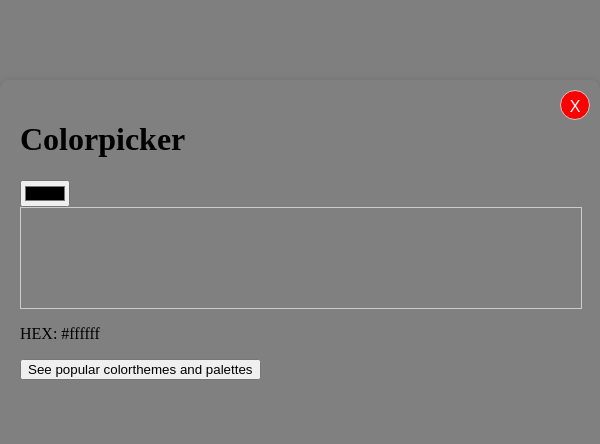
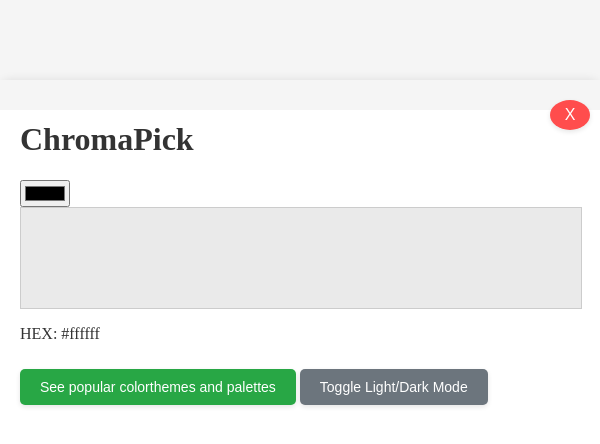
Before and after one commit to t3hije01/ChromaPick, an Electron app: page index.html in a window 600 px wide. Drawn offline with Linux system fonts and the light colour scheme.

Commit message:
ChromaPick v.1.0.3 (added light/dark mode toggle)

```diff
--- a/index.html
+++ b/index.html
@@ -10,11 +10,12 @@
     <div class="container">
         <div class="drag-area"></div>
         <button class="close-btn">X</button>
-        <h1>Colorpicker</h1>
+        <h1>ChromaPick</h1>
         <input type="color" id="colorPicker">
         <div class="color-box" id="colorBox"></div>
         <p>HEX: <span id="hexVal">#ffffff</span></p>
         <button id="loadPalettesBtn">See popular colorthemes and palettes</button>
+        <button id="darkModeToggle">Toggle Light/Dark Mode</button>
 
         <div id="palettes"></div>
     </div>
--- a/js/script.js
+++ b/js/script.js
@@ -61,3 +61,9 @@ box.addEventListener('click', () => {
         console.error('Failed to copy: ', err);
     })
 })
+
+const darkModeToggle = document.getElementById('darkModeToggle');
+
+darkModeToggle.addEventListener('click', () => {
+    document.body.classList.toggle('dark-mode');
+});
--- a/styles.css
+++ b/styles.css
@@ -1,11 +1,13 @@
+/* Light Theme (Default) */
 body {
-    background: rgba(0, 0, 0, 0.5);
+    background: #f5f5f5; /* Light background */
     display: flex;
     justify-content: center;
     align-items: center;
     height: 100vh;
     margin: 0;
     overflow: hidden;
+    color: #333; /* Dark text for light mode */
 }
 
 body > * {
@@ -19,7 +21,7 @@ body > * {
     width: 600px;
     height: 600px;
     margin: auto;
-    background: grey;
+    background: #ffffff; /* White container background */
     padding: 20px;
     border-radius: 10px;
     box-shadow: 0 0 10px rgba(0, 0, 0, 0.1);
@@ -40,6 +42,7 @@ body > * {
     margin-bottom: 10px;
     border: 1px solid #ccc;
     cursor: pointer;
+    background: #eaeaea; /* Light gray background for the color box */
 }
 
 .color-box::after {
@@ -48,8 +51,8 @@ body > * {
     bottom: -25px;
     left: 50%;
     transform: translateX(-50%);
-    background: black;
-    color: white;
+    background: #333; /* Dark tooltip background */
+    color: #fff; /* Light tooltip text */
     padding: 5px;
     border-radius: 5px;
     font-size: 12px;
@@ -73,6 +76,7 @@ body > * {
     height: 50px;
     border-radius: 5px;
     cursor: pointer;
+    border: 1px solid #ccc; /* Light border for swatches */
 }
 
 .drag-area {
@@ -83,20 +87,123 @@ body > * {
     height: 30px;
     -webkit-app-region: drag;
     cursor: move;
+    background: #f5f5f5; /* Light drag area background */
 }
+
 .close-btn {
     position: absolute;
     top: 10px;
     right: 10px;
-    background: red;
+    background: #ff4d4d; /* Light red close button */
     color: white;
-    border: 1px solid #ccc;
-    border-radius: 50%;
-    width: 30px;
-    height: 30px;
+    border: none;
+    border-radius: 50%; /* Make it a circle */
+    width: 30px; /* Ensure width and height are equal */
+    height: 30px; /* Ensure width and height are equal */
     cursor: pointer;
     font-size: 16px;
-    line-height: 30px;
-    text-align: center;
-    -webkit-app-region: no-drag;
+    display: flex; /* Use flexbox for centering */
+    justify-content: center; /* Center the "X" horizontally */
+    align-items: center; /* Center the "X" vertically */
+    box-shadow: 0 2px 5px rgba(0, 0, 0, 0.1);
+    transition: all 0.3s ease;
 }
+
+.close-btn:hover {
+    background: #cc0000; /* Darker red on hover */
+    box-shadow: 0 4px 10px rgba(0, 0, 0, 0.2);
+}
+
+.close-btn:active {
+    transform: scale(0.95); /* Slightly shrink on click */
+}
+
+/* General Button Styles */
+button {
+    font-family: Arial, sans-serif;
+    font-size: 14px;
+    padding: 10px 20px;
+    margin: 10px 0;
+    border: none;
+    border-radius: 5px;
+    cursor: pointer;
+    transition: all 0.3s ease;
+    box-shadow: 0 2px 5px rgba(0, 0, 0, 0.1);
+}
+
+/* Default Button Style */
+button {
+    background: #007bff; /* Blue background */
+    color: white; /* White text */
+}
+
+button:hover {
+    background: #0056b3; /* Darker blue on hover */
+    box-shadow: 0 4px 10px rgba(0, 0, 0, 0.2); /* Stronger shadow on hover */
+}
+
+button:active {
+    transform: scale(0.98); /* Slightly shrink on click */
+}
+
+/* Dark Mode Toggle Button */
+#darkModeToggle {
+    background: #6c757d; /* Gray background */
+    color: white;
+}
+
+#darkModeToggle:hover {
+    background: #5a6268; /* Darker gray on hover */
+}
+
+#darkModeToggle:active {
+    transform: scale(0.98);
+}
+
+/* Load Palettes Button */
+#loadPalettesBtn {
+    background: #28a745; /* Green background */
+    color: white;
+}
+
+#loadPalettesBtn:hover {
+    background: #218838; /* Darker green on hover */
+}
+
+#loadPalettesBtn:active {
+    transform: scale(0.98);
+}
+
+/* Dark Mode */
+body.dark-mode {
+    background: #121212; /* Dark background */
+    color: #e0e0e0; /* Light text for dark mode */
+}
+
+body.dark-mode .container {
+    background: #1e1e1e; /* Dark container background */
+    box-shadow: 0 0 10px rgba(0, 0, 0, 0.5);
+}
+
+body.dark-mode .color-box {
+    background: #333; /* Dark color box background */
+    border: 1px solid #555; /* Dark border */
+}
+
+body.dark-mode .color-box::after {
+    background: #e0e0e0; /* Light tooltip background */
+    color: #333; /* Dark tooltip text */
+}
+
+body.dark-mode .swatch {
+    border: 1px solid #555; /* Dark border for swatches */
+}
+
+body.dark-mode .drag-area {
+    background: #1e1e1e; /* Dark drag area background */
+}
+
+body.dark-mode .close-btn {
+    background: #ff4d4d; /* Keep the close button red */
+    color: white;
+}
```
